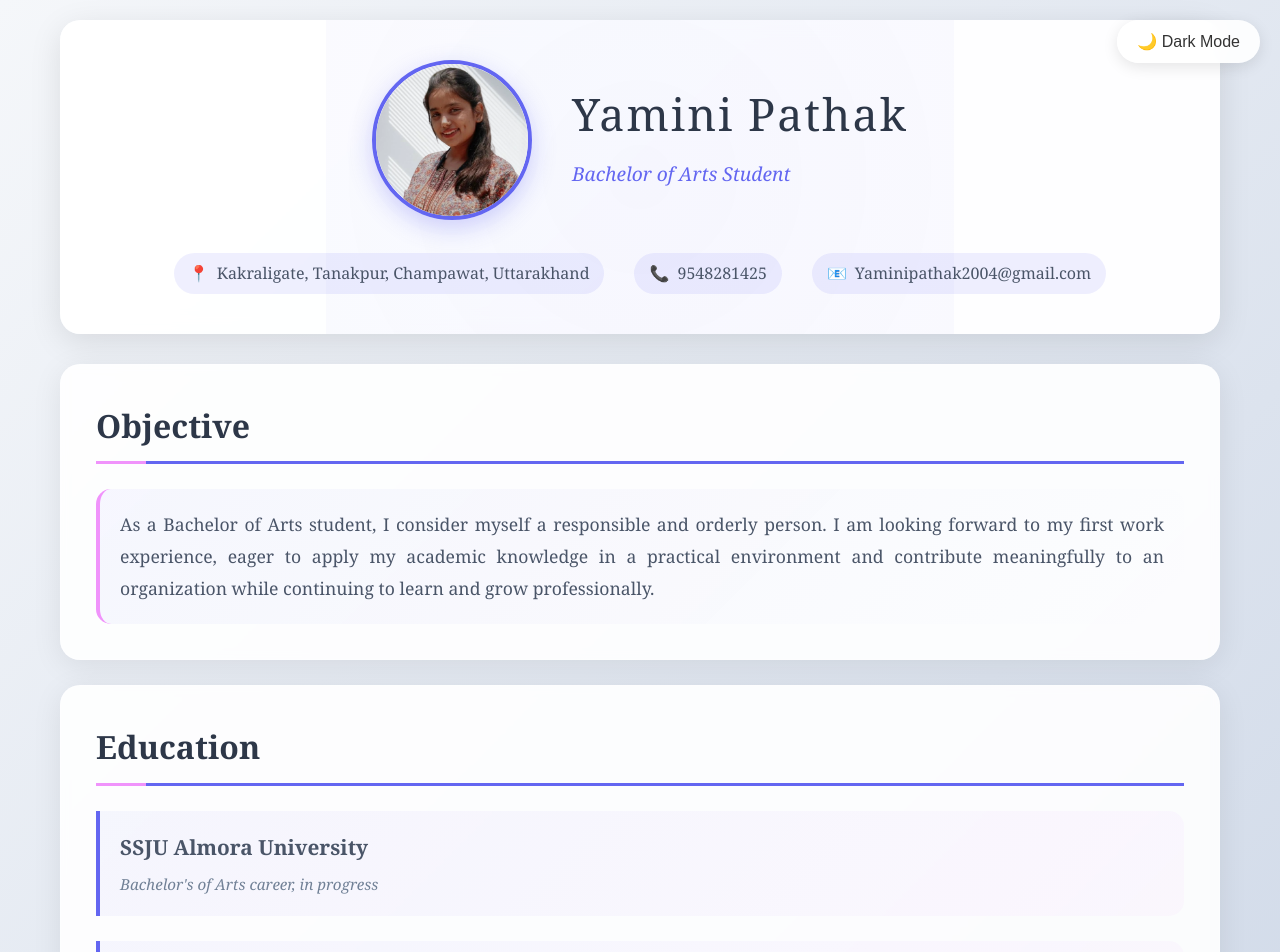
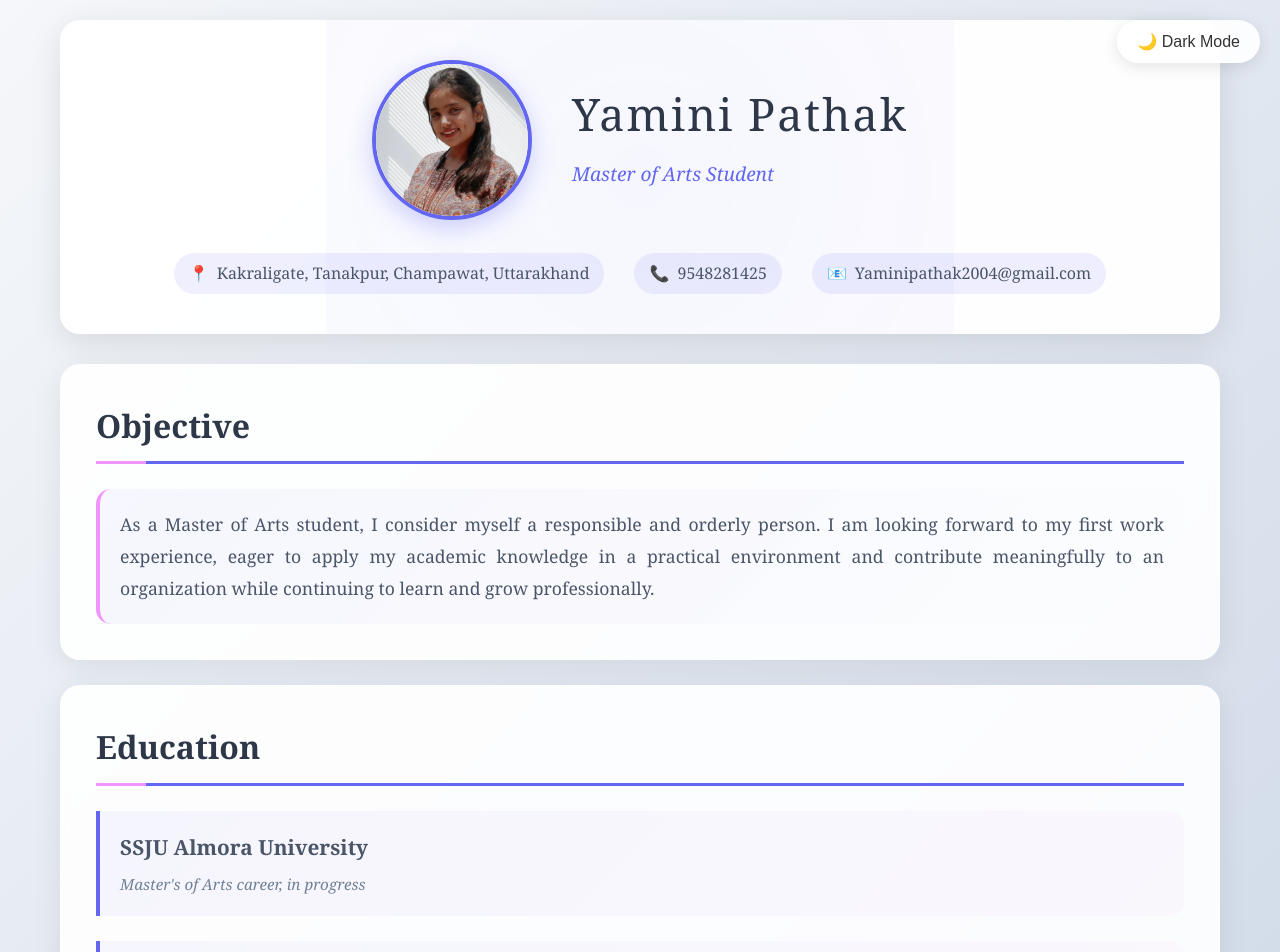
Before and after one commit to KunalPstd270705/YP_Portfolio, a plain HTML site: page index.html in a window 1280 px wide. Shown: the top 952 px of the page. Drawn offline with Linux system fonts and the light colour scheme.

Commit message:
changing educational qualifications

```diff
--- a/index.html
+++ b/index.html
@@ -426,7 +426,7 @@
                     </div>
                     <div class="profile-info">
                         <h1>Yamini Pathak</h1>
-                        <p class="subtitle">Bachelor of Arts Student</p>
+                        <p class="subtitle">Master of Arts Student</p>
                     </div>
                 </div>
                 <div class="contact-info">
@@ -449,7 +449,7 @@
         <section class="section fade-in">
             <h2>Objective</h2>
             <div class="objective-text">
-                As a Bachelor of Arts student, I consider myself a responsible and orderly person. I am looking forward to my first work experience, eager to apply my academic knowledge in a practical environment and contribute meaningfully to an organization while continuing to learn and grow professionally.
+                As a Master of Arts student, I consider myself a responsible and orderly person. I am looking forward to my first work experience, eager to apply my academic knowledge in a practical environment and contribute meaningfully to an organization while continuing to learn and grow professionally.
             </div>
         </section>
 
@@ -457,7 +457,7 @@
             <h2>Education</h2>
             <div class="education-item">
                 <h3>SSJU Almora University</h3>
-                <div class="education-details">Bachelor's of Arts career, in progress</div>
+                <div class="education-details">Master's of Arts career, in progress</div>
             </div>
             <div class="education-item">
                 <h3>Government Girls Inter College</h3>
```
